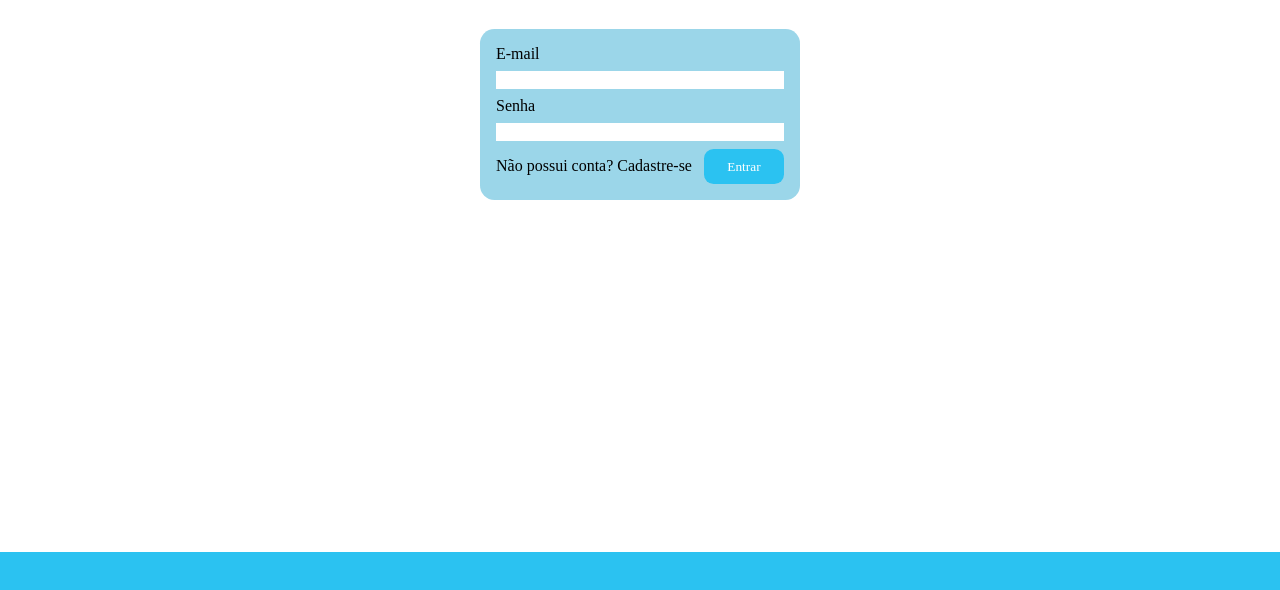
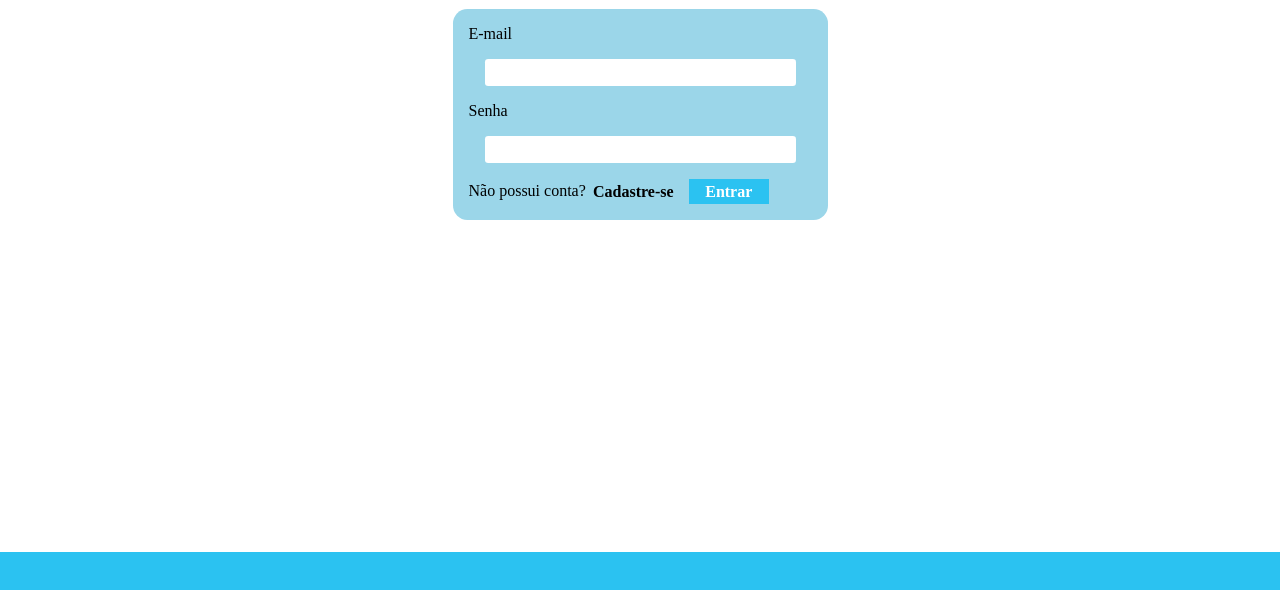
Before and after one commit to nicole595/Aulo1, a plain HTML site: page Aulo1/login.html in a window 1280 px wide. Shown: the part 328-918 px from the top of the page. Drawn offline with Linux system fonts and the light colour scheme; a web font is replaced by a local one.

Commit message:
Update estilo.css

```diff
--- a/Aulo1/css/estilo.css
+++ b/Aulo1/css/estilo.css
@@ -99,9 +99,11 @@ main > section.auth {
   }
   main > section.auth > form > div {
     background-color: var(#9BD6E9);
-    border-radius: 0.9rem;
+    border-radius: 0.6rem;
     display: flex;
-    margin: 0.5rem 0;
+    margin: 0.5rem;
+    padding:  0.5rem 0.5rem 0.5rem;
+
   }
   main > section.auth > form > div > img {
     height: 2.5rem;
@@ -109,21 +111,27 @@ main > section.auth {
   }
   main > section.auth > form > div > input {
     width: 100%;
-    font-size: 1rem;
+    font-size: 1.5rem;
     border: 0;
+    border-radius: 0.2rem;
     background-color: var(--white);
+    padding: 0 0.5rem 0 0.5rem;
   }
   main > section.auth > form > p > a {
     text-decoration: none;
     color: var(--black);
     font-weight: 500;
+    font-weight: bold;
+    margin: 0.2rem;
   }
   main > section.auth > form > p > button {
     background-color: var(--primary);
     color: var(--white);
-    padding: 0.6rem;
+    font-weight: bold;
+    font-size: 16px;
+    padding: 0.2rem;
     border: 0;
-    border-radius: 0.6rem;
+    border-radius: 0;
     width: 5rem;
     margin-left: 0.5rem;
   }
```
